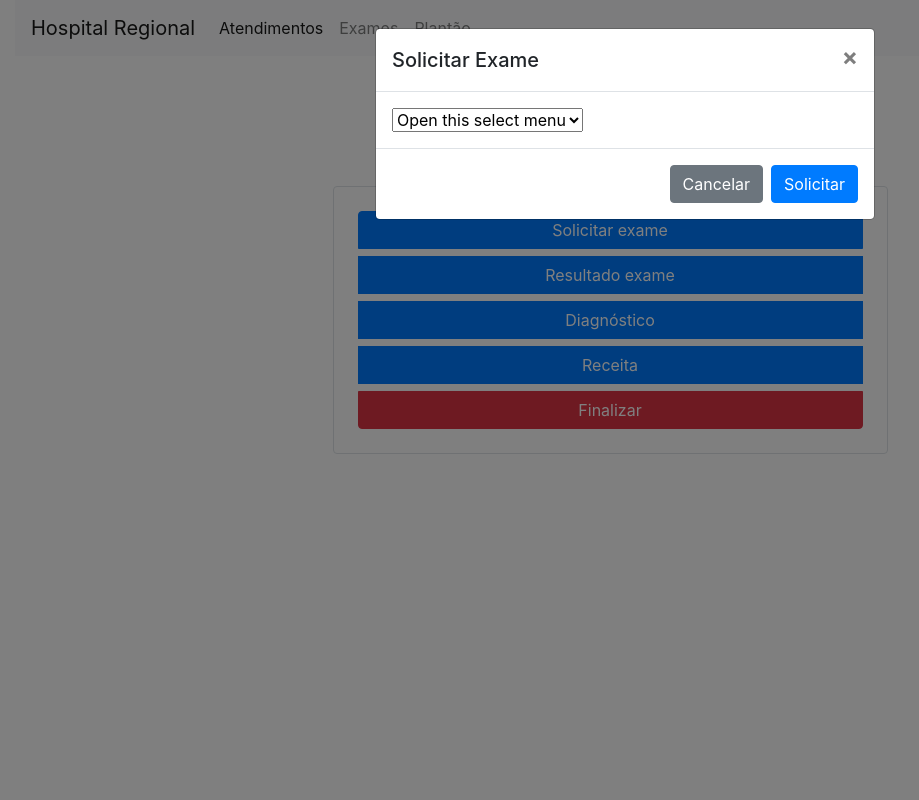
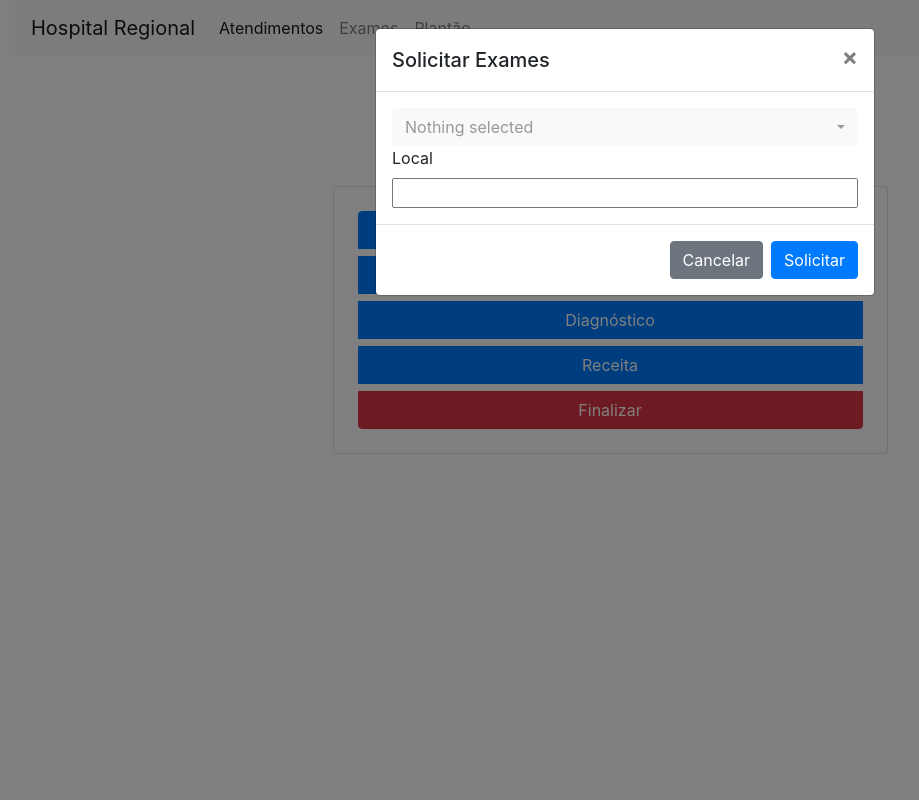
Before and after one commit to RafaelN9/Gerenciamento-de-Pacientes, a PHP site: page /atender.php in a window 1280 px wide, after a click on "Solicitar exame". Shown: the whole page, without its empty margins (15-934 px from the left). Run offline with PHP 8.4, Linux system fonts and the light colour scheme.

Commit message:
modal solicitar exame

```diff
--- a/medico/atender.php
+++ b/medico/atender.php
@@ -6,8 +6,14 @@
     <!-- Required meta tags -->
     <meta charset="utf-8">
     <meta name="viewport" content="width=device-width, initial-scale=1, shrink-to-fit=no">
+    <!-- Bootstrap IMPORTS -->
+    <script src="https://code.jquery.com/jquery-3.3.1.slim.min.js" integrity="sha384-q8i/X+965DzO0rT7abK41JStQIAqVgRVzpbzo5smXKp4YfRvH+8abtTE1Pi6jizo" crossorigin="anonymous"></script>
     <!-- Bootstrap CSS -->
     <link rel="stylesheet" href="https://stackpath.bootstrapcdn.com/bootstrap/4.3.1/css/bootstrap.min.css" integrity="sha384-ggOyR0iXCbMQv3Xipma34MD+dH/1fQ784/j6cY/iJTQUOhcWr7x9JvoRxT2MZw1T" crossorigin="anonymous">
+
+    <!-- Latest compiled and minified CSS -->
+    <link rel="stylesheet" href="https://cdn.jsdelivr.net/npm/bootstrap-select@1.13.14/dist/css/bootstrap-select.min.css">
+
 </head>
 <style>
     tbody td {
@@ -22,25 +28,26 @@
         <div class="modal-dialog" role="document">
             <div class="modal-content">
                 <div class="modal-header">
-                    <h5 class="modal-title" id="exampleModalLabel">Solicitar Exame</h5>
+                    <h5 class="modal-title" id="exampleModalLabel">Solicitar Exames</h5>
                     <button type="button" class="close" data-dismiss="modal" aria-label="Close">
                         <span aria-hidden="true">&times;</span>
                     </button>
                 </div>
+                <form action="" method="POST">
                 <div class="modal-body">
-                    <select class="form-select" aria-label="Default select example">
-                        <option selected>Open this select menu</option>
-                        <option value="1">One</option>
-                        <option value="2">Two</option>
-                        <option value="3">Three</option>
+                    <select class="selectpicker form-control" id="solicita_exame" multiple data-live-search="true" >
+                        <option value="1">Raio-x</option>
+                        <option value="2">Ultrasson</option>
+                        <option value="3">Endoscopia</option>
                     </select>
-
-
+                    <label for="local">Local</label>
+                    <input type="text" id="local" class="input-group">
                 </div>
                 <div class="modal-footer">
-                    <button type="button" class="btn btn-secondary" data-dismiss="modal">Cancelar</button>
-                    <button type="button" class="btn btn-primary">Solicitar</button>
+                    <button type="button" id="cancelar" class="btn btn-secondary" data-dismiss="modal">Cancelar</button>
+                    <input type="submit" value="Solicitar" class="btn btn-primary"></input>
                 </div>
+                </form>
             </div>
         </div>
     </div>
@@ -84,19 +91,21 @@
                         <button type="button" class="btn btn-primary mb-2">Resultado exame</button>
                         <button type="button" class="btn btn-primary mb-2">Diagnóstico</button>
                         <button type="button" class="btn btn-primary mb-2">Receita</button>
-                        <button type="button" class="btn btn-danger">Finalizar</button>
+                        <button type="button" class="btn btn-danger"  onclick="location.href='index_medico.php'">Finalizar</button>
                     </div>
                 </div>
             </div>
         </div>
     </div>
 
-    <!-- Optional JavaScript -->
-    <!-- jQuery first, then Popper.js, then Bootstrap JS -->
-    <script src="https://code.jquery.com/jquery-3.3.1.slim.min.js" integrity="sha384-q8i/X+965DzO0rT7abK41JStQIAqVgRVzpbzo5smXKp4YfRvH+8abtTE1Pi6jizo" crossorigin="anonymous"></script>
-    <script src="https://cdnjs.cloudflare.com/ajax/libs/popper.js/1.14.7/umd/popper.min.js" integrity="sha384-UO2eT0CpHqdSJQ6hJty5KVphtPhzWj9WO1clHTMGa3JDZwrnQq4sF86dIHNDz0W1" crossorigin="anonymous"></script>
-    <script src="https://stackpath.bootstrapcdn.com/bootstrap/4.3.1/js/bootstrap.min.js" integrity="sha384-JjSmVgyd0p3pXB1rRibZUAYoIIy6OrQ6VrjIEaFf/nJGzIxFDsf4x0xIM+B07jRM" crossorigin="anonymous"></script>
 
 </body>
-
+<!-- Optional JavaScript -->
+<!-- jQuery first, then Popper.js, then Bootstrap JS -->
+<script src="https://code.jquery.com/jquery-3.3.1.slim.min.js" integrity="sha384-q8i/X+965DzO0rT7abK41JStQIAqVgRVzpbzo5smXKp4YfRvH+8abtTE1Pi6jizo" crossorigin="anonymous"></script>
+<script src="https://cdnjs.cloudflare.com/ajax/libs/popper.js/1.14.7/umd/popper.min.js" integrity="sha384-UO2eT0CpHqdSJQ6hJty5KVphtPhzWj9WO1clHTMGa3JDZwrnQq4sF86dIHNDz0W1" crossorigin="anonymous"></script>
+<script src="https://stackpath.bootstrapcdn.com/bootstrap/4.3.1/js/bootstrap.min.js" integrity="sha384-JjSmVgyd0p3pXB1rRibZUAYoIIy6OrQ6VrjIEaFf/nJGzIxFDsf4x0xIM+B07jRM" crossorigin="anonymous"></script>
+<!-- Latest compiled and minified JavaScript -->
+<script src="https://cdn.jsdelivr.net/npm/bootstrap-select@1.13.14/dist/js/bootstrap-select.min.js"></script>
+<script src="script.js" type="text/javascript"></script>
 </html>
--- a/medico/script.js
+++ b/medico/script.js
@@ -0,0 +1,7 @@
+$("#cancelar").click(function(){
+    $("#local").val("")
+    $('#solicita_exame option').each(function() {
+          $(this).prop('selected', false);
+      });
+      $('.filter-option-inner-inner').text("Nothing selected")
+})
```
Also changed, not shown: medico/index_medico.php (+6 -7 lines).
